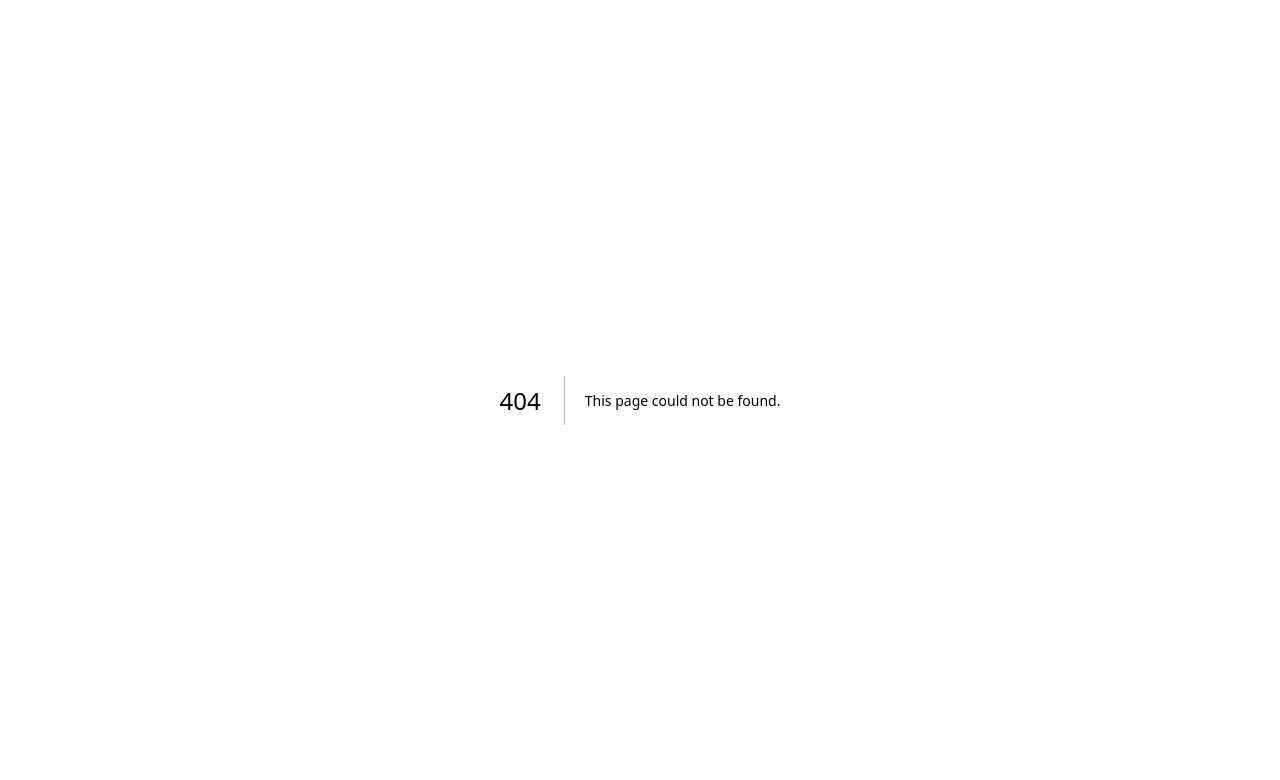
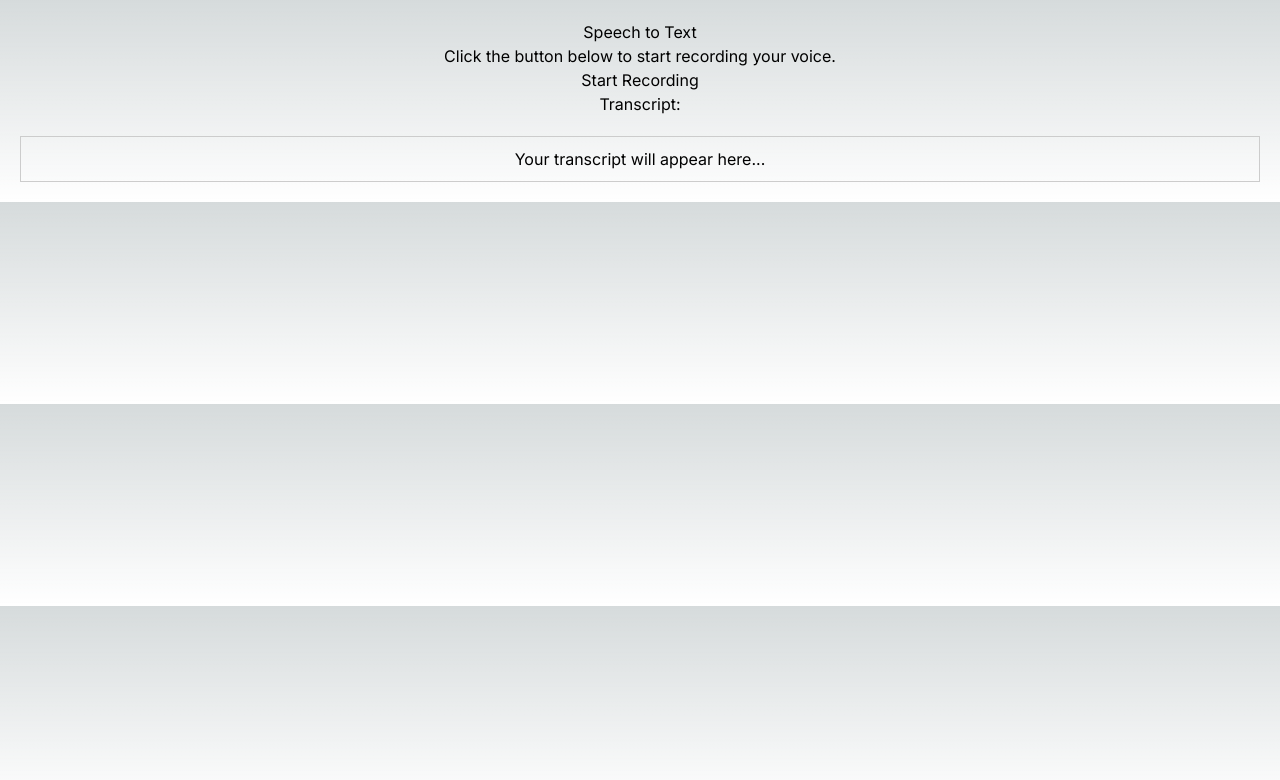
Before and after one commit to kimnerd625/onmom-client, a Next.js app: page /stt in a window 1280 px wide. Before the commit this address had no page. Shown: the top 780 px of the page. Built offline with nearby package versions, Linux system fonts and the light colour scheme.

Commit message:
✨ feat: implement stt functionality with deepgram ai api

```diff
--- a/app/constants/deepgram.ts
+++ b/app/constants/deepgram.ts
@@ -0,0 +1,92 @@
+// TypeScript 인터페이스 정의
+interface DeepGramMessage {
+  channel: {
+    alternatives: {
+      transcript: string;
+    }[];
+  };
+  is_final: boolean;
+}
+
+let mediaRecorder: MediaRecorder | null = null;
+
+// 오디오 허용
+export const getAudioAllow = async (): Promise<MediaRecorder | null> => {
+  try {
+    const mediaStream = await window.navigator.mediaDevices.getUserMedia({
+      audio: true,
+    });
+    mediaRecorder = new MediaRecorder(mediaStream);
+    return mediaRecorder;
+  } catch (e) {
+    console.error(e);
+    return null;
+  }
+};
+
+// 웹 소켓 - 말하기 핸들링
+export const handleSpeak = async (
+  setTranscript: (transcript: string) => void
+): Promise<void> => {
+  if (mediaRecorder) {
+    const socket = new WebSocket(
+      "wss://api.deepgram.com/v1/listen?language=ko",
+      ["token", process.env.NEXT_PUBLIC_DEEPGRAM_API_KEY as string]
+    );
+
+    socket.onopen = () => {
+      if (mediaRecorder) {
+        mediaRecorder.addEventListener("dataavailable", async (event) => {
+          if (event.data.size > 0 && socket.readyState === WebSocket.OPEN) {
+            socket.send(event.data);
+          }
+        });
+        mediaRecorder.start(500);
+      }
+    };
+
+    socket.onmessage = (message) => {
+      try {
+        const received: DeepGramMessage = JSON.parse(message.data);
+
+        // channel이나 alternatives가 정의되지 않은 경우를 처리
+        if (
+          received.channel &&
+          received.channel.alternatives &&
+          received.channel.alternatives.length > 0
+        ) {
+          const transcript = received.channel.alternatives[0].transcript;
+          if (transcript && received.is_final) {
+            console.log(transcript);
+            setTranscript(transcript);
+          }
+        } else {
+          console.warn("No transcript found in the received message.");
+        }
+      } catch (error) {
+        console.error("Error parsing message data:", error, message.data);
+      }
+    };
+
+    socket.onclose = () => {
+      console.log("Connection Closed.");
+    };
+  }
+};
+
+// 녹음 중지 함수 추가
+export const stopRecording = (): void => {
+  if (mediaRecorder && mediaRecorder.state !== "inactive") {
+    mediaRecorder.stop();
+  }
+};
+
+// DeepGram AI 말하기 함수
+export const handleGetAudio = async (
+  setTranscript: (transcript: string) => void
+): Promise<void> => {
+  mediaRecorder = await getAudioAllow();
+  if (mediaRecorder) {
+    await handleSpeak(setTranscript);
+  }
+};
--- /dev/null
+++ b/app/stt/page.tsx
@@ -0,0 +1,37 @@
+"use client";
+
+import React, { useState } from "react";
+import { handleGetAudio, stopRecording } from "@/app/constants/deepgram"; // deepgram.ts의 함수들을 임포트
+
+const SpeechToTextPage: React.FC = () => {
+  const [transcript, setTranscript] = useState<string>(""); // 변환된 텍스트를 저장할 상태
+  const [isRecording, setIsRecording] = useState<boolean>(false); // 녹음 상태를 관리
+
+  const startRecording = async () => {
+    setIsRecording(true);
+    await handleGetAudio(setTranscript);
+  };
+
+  const handleStopRecording = () => {
+    setIsRecording(false);
+    stopRecording(); // 녹음을 중지
+  };
+
+  return (
+    <div style={{ padding: "20px", textAlign: "center" }}>
+      <h1>Speech to Text</h1>
+      <p>Click the button below to start recording your voice.</p>
+      <button onClick={isRecording ? handleStopRecording : startRecording}>
+        {isRecording ? "Stop Recording" : "Start Recording"}
+      </button>
+      <h2>Transcript:</h2>
+      <div
+        style={{ border: "1px solid #ccc", padding: "10px", marginTop: "20px" }}
+      >
+        {transcript || "Your transcript will appear here..."}
+      </div>
+    </div>
+  );
+};
+
+export default SpeechToTextPage;
```
Also changed, not shown: 1 other file (tests, documents, lock files or other folders).
